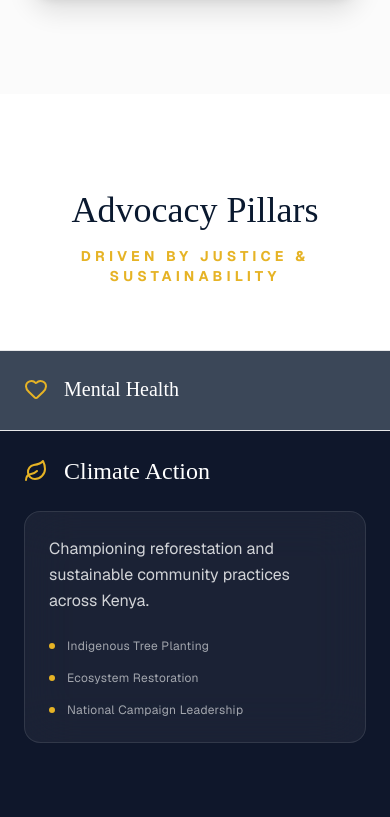
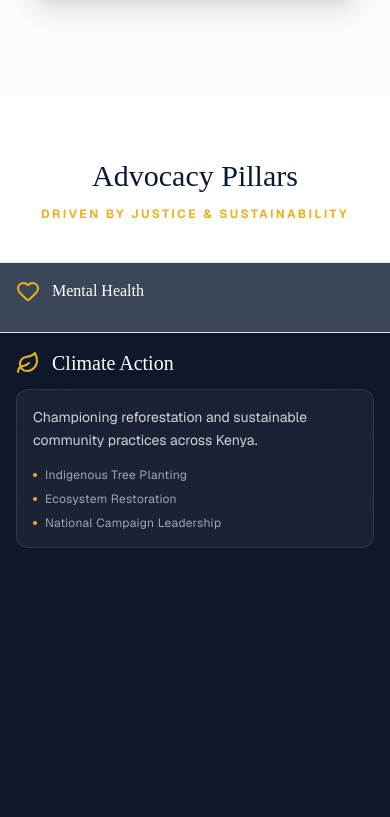
Before and after one commit to muasyasila/liz-wakesho-portfolio, a Next.js app: page / in a window 390 px wide. Shown: the part 4747-5564 px from the top of the page. Built offline with nearby package versions, Linux system fonts and the light colour scheme.

Commit message:
Pillars Section Worked on

```diff
--- a/src/components/sections/SixPillars.tsx
+++ b/src/components/sections/SixPillars.tsx
@@ -57,9 +57,36 @@ const pillars = [
 export default function SixPillars() {
   const [expanded, setExpanded] = useState<string | null>("mental-health");
   const [isPaused, setIsPaused] = useState(false);
+  const [navbarHeight, setNavbarHeight] = useState(0);
 
   // Initialize the refs object to track each pillar's position
   const pillarRefs = useRef<{ [key: string]: HTMLDivElement | null }>({});
+  const sectionRef = useRef<HTMLElement>(null);
+
+  // Get navbar height on mount and window resize
+  useEffect(() => {
+    const getNavbarHeight = () => {
+      // Try to find the navbar by common classes/selectors
+      const navbar = document.querySelector('nav, header, [class*="navbar"], [class*="header"]');
+      if (navbar) {
+        const height = navbar.getBoundingClientRect().height;
+        setNavbarHeight(height);
+      } else {
+        // Default fallback height if navbar not found
+        setNavbarHeight(80);
+      }
+    };
+
+    getNavbarHeight();
+
+    // Re-calculate on resize
+    window.addEventListener('resize', getNavbarHeight);
+
+    // Also run after a short delay to ensure DOM is ready
+    setTimeout(getNavbarHeight, 100);
+
+    return () => window.removeEventListener('resize', getNavbarHeight);
+  }, []);
 
   // Auto-animation logic
   useEffect(() => {
@@ -71,7 +98,7 @@ export default function SixPillars() {
         const nextIndex = (currentIndex + 1) % pillars.length;
         return pillars[nextIndex].id;
       });
-    }, 5000); // Changes every 5 seconds
+    }, 5000);
 
     return () => clearInterval(interval);
   }, [isPaused]);
@@ -80,26 +107,46 @@ export default function SixPillars() {
     setExpanded(id);
     setIsPaused(true);
 
-    // FIXED: Smart Scroll for Mobile
-    // Adds a 300ms delay to allow the expansion animation to begin before scrolling
+    // Improved mobile scroll with navbar offset
     setTimeout(() => {
       const element = pillarRefs.current[id];
       if (element && window.innerWidth < 768) {
-        element.scrollIntoView({
-          behavior: "smooth",
-          block: "start"
+        const elementPosition = element.getBoundingClientRect().top + window.scrollY;
+        const offsetPosition = elementPosition - navbarHeight - 20; // 20px extra padding
+
+        window.scrollTo({
+          top: offsetPosition,
+          behavior: "smooth"
         });
       }
-    }, 300);
+    }, 400); // Slightly longer delay for expansion animation
 
     setTimeout(() => setIsPaused(false), 10000);
   };
 
+  // Reset expanded on mobile when clicking outside? (Optional)
+  // useEffect(() => {
+  //   const handleClickOutside = (e: MouseEvent) => {
+  //     if (window.innerWidth < 768 && expanded) {
+  //       const clickedElement = e.target as HTMLElement;
+  //       if (!clickedElement.closest('[data-pillar]')) {
+  //         setExpanded(null);
+  //       }
+  //     }
+  //   };
+  //   document.addEventListener('click', handleClickOutside);
+  //   return () => document.removeEventListener('click', handleClickOutside);
+  // }, [expanded]);
+
   return (
-    <section className="py-24 bg-white dark:bg-navy-deep overflow-hidden">
-      <div className="max-w-7xl mx-auto px-8 mb-16 text-center md:text-left">
-        <h2 className="text-4xl md:text-6xl font-serif text-navy-deep dark:text-white">Advocacy Pillars</h2>
-        <p className="text-gold-accent mt-4 tracking-[0.3em] uppercase text-sm font-bold">Driven by Justice & Sustainability</p>
+    <section ref={sectionRef} className="py-16 md:py-24 bg-white dark:bg-navy-deep overflow-hidden">
+      <div className="max-w-7xl mx-auto px-4 sm:px-6 md:px-8 mb-10 md:mb-16 text-center md:text-left">
+        <h2 className="text-3xl sm:text-4xl md:text-6xl font-serif text-navy-deep dark:text-white">
+          Advocacy Pillars
+        </h2>
+        <p className="text-gold-accent mt-3 md:mt-4 tracking-[0.2em] md:tracking-[0.3em] uppercase text-xs md:text-sm font-bold">
+          Driven by Justice & Sustainability
+        </p>
       </div>
 
       <div className="flex flex-col md:flex-row h-auto md:h-[650px] w-full border-t border-b border-navy-deep/10 dark:border-white/10">
@@ -108,56 +155,73 @@ export default function SixPillars() {
           return (
             <motion.div
               key={pillar.id}
-              // FIXED: Changed ref callback to return void
+              data-pillar
               ref={(el) => {
                 pillarRefs.current[pillar.id] = el;
               }}
               onClick={() => handleManualSelect(pillar.id)}
               layout
-              className={`relative cursor-pointer overflow-hidden transition-all duration-700 ease-in-out border-b md:border-b-0 md:border-r border-navy-deep/10 dark:border-white/10 flex flex-col
-                ${isExpanded ? "flex-[5] min-h-[400px] md:min-h-0" : "flex-[1] min-h-[80px] md:min-h-0"}`}
+              // Improved mobile styles
+              className={`relative cursor-pointer overflow-hidden transition-all duration-700 ease-in-out
+                border-b md:border-b-0 md:border-r border-navy-deep/10 dark:border-white/10
+                flex flex-col
+                ${isExpanded
+                  ? "flex-[5] min-h-[500px] md:min-h-0" // Taller on mobile when expanded
+                  : "flex-[1] min-h-[70px] md:min-h-0" // Slightly smaller collapsed on mobile
+                }`}
             >
               <div className={`absolute inset-0 z-0 ${pillar.color} transition-opacity duration-500 ${isExpanded ? "opacity-100" : "opacity-80"}`} />
 
-              <div className="relative z-10 h-full p-6 md:p-8 flex flex-col justify-between">
+              <div className="relative z-10 h-full p-4 sm:p-5 md:p-8 flex flex-col justify-between">
 
-                <div className="flex items-center gap-4 text-gold-accent">
-                  <div className="flex-shrink-0">{pillar.icon}</div>
-                  <h3 className={`font-serif text-white transition-opacity duration-300 ${isExpanded ? "text-2xl md:text-4xl opacity-100" : "text-xl md:opacity-0"}`}>
+                {/* Icon and Title Section */}
+                <div className="flex items-center gap-3 md:gap-4 text-gold-accent">
+                  <div className="flex-shrink-0">
+                    {pillar.icon}
+                  </div>
+                  <h3 className={`font-serif text-white transition-all duration-300
+                    ${isExpanded
+                      ? "text-xl sm:text-2xl md:text-4xl opacity-100"
+                      : "text-base sm:text-lg md:opacity-0"
+                    }`}>
                     {pillar.title}
                   </h3>
                 </div>
 
+                {/* Vertical text for collapsed state - adjusted for mobile */}
                 {!isExpanded && (
                   <motion.div
                     initial={{ opacity: 0 }}
                     animate={{ opacity: 1 }}
                     className="hidden md:flex absolute inset-0 items-center justify-center pointer-events-none"
                   >
-                    <span className="rotate-90 md:-rotate-90 whitespace-nowrap text-white/40 uppercase tracking-[0.5em] font-bold text-xs">
+                    <span className="rotate-90 md:-rotate-90 whitespace-nowrap text-white/40 uppercase tracking-[0.3em] md:tracking-[0.5em] font-bold text-xs">
                       {pillar.title}
                     </span>
                   </motion.div>
                 )}
 
+                {/* Content for expanded state - improved for mobile */}
                 <AnimatePresence mode="wait">
                   {isExpanded && (
                     <motion.div
                       initial={{ opacity: 0, y: 20 }}
                       animate={{ opacity: 1, y: 0 }}
                       exit={{ opacity: 0, y: 10 }}
-                      transition={{ duration: 0.5 }}
-                      className="flex flex-col h-full mt-6 justify-end"
+                      transition={{ duration: 0.4 }}
+                      className="flex flex-col h-full mt-3 sm:mt-4 md:mt-6 justify-end"
                     >
-                      <div className="bg-white/5 backdrop-blur-xl border border-white/10 rounded-2xl p-6">
-                        <p className="text-white/80 text-base md:text-lg leading-relaxed mb-6">
+                      <div className="bg-white/5 backdrop-blur-xl border border-white/10 rounded-xl sm:rounded-2xl p-4 sm:p-5 md:p-6">
+                        <p className="text-white/80 text-sm sm:text-base md:text-lg leading-relaxed mb-4 sm:mb-5 md:mb-6">
                           {pillar.description}
                         </p>
-                        <div className="grid grid-cols-1 sm:grid-cols-2 gap-4">
+                        <div className="grid grid-cols-1 sm:grid-cols-2 gap-2 sm:gap-3 md:gap-4">
                           {pillar.impact.map((item, idx) => (
-                            <div key={idx} className="flex items-center gap-3">
-                              <div className="w-1.5 h-1.5 rounded-full bg-gold-accent flex-shrink-0" />
-                              <span className="text-white/60 text-xs md:text-sm tracking-wide">{item}</span>
+                            <div key={idx} className="flex items-center gap-2 sm:gap-3">
+                              <div className="w-1 h-1 sm:w-1.5 sm:h-1.5 rounded-full bg-gold-accent flex-shrink-0" />
+                              <span className="text-white/60 text-xs sm:text-sm md:text-sm tracking-wide">
+                                {item}
+                              </span>
                             </div>
                           ))}
                         </div>
```
